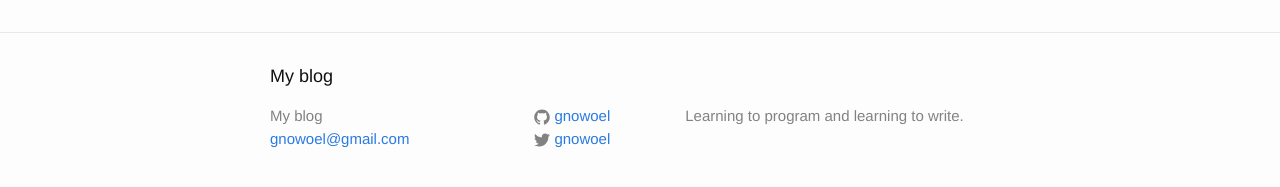
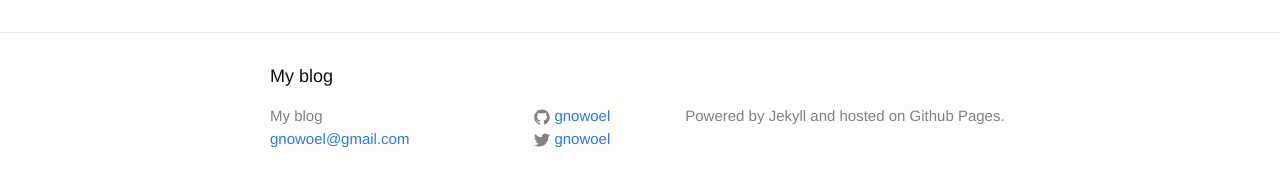
Before and after one commit to gnowoel/gnowoel.github.io, a Jekyll site: the page built from about.md, in a window 1280 px wide. Shown: the part 318-505 px from the top of the page. Built offline with Jekyll 4.4.1, drawn with Linux system fonts in a browser that asks for light colours.

Commit message:
Update site description

```diff
--- a/_config.yml
+++ b/_config.yml
@@ -1,7 +1,7 @@
 # Site settings
 title: My blog
 email: gnowoel@gmail.com
-description: Learning to program and learning to write.
+description: Powered by Jekyll and hosted on Github Pages.
 baseurl: "" # the subpath of your site, e.g. /blog/
 url: "http://gnowoel.github.io" # the base hostname & protocol for your site
 twitter_username: gnowoel
```
